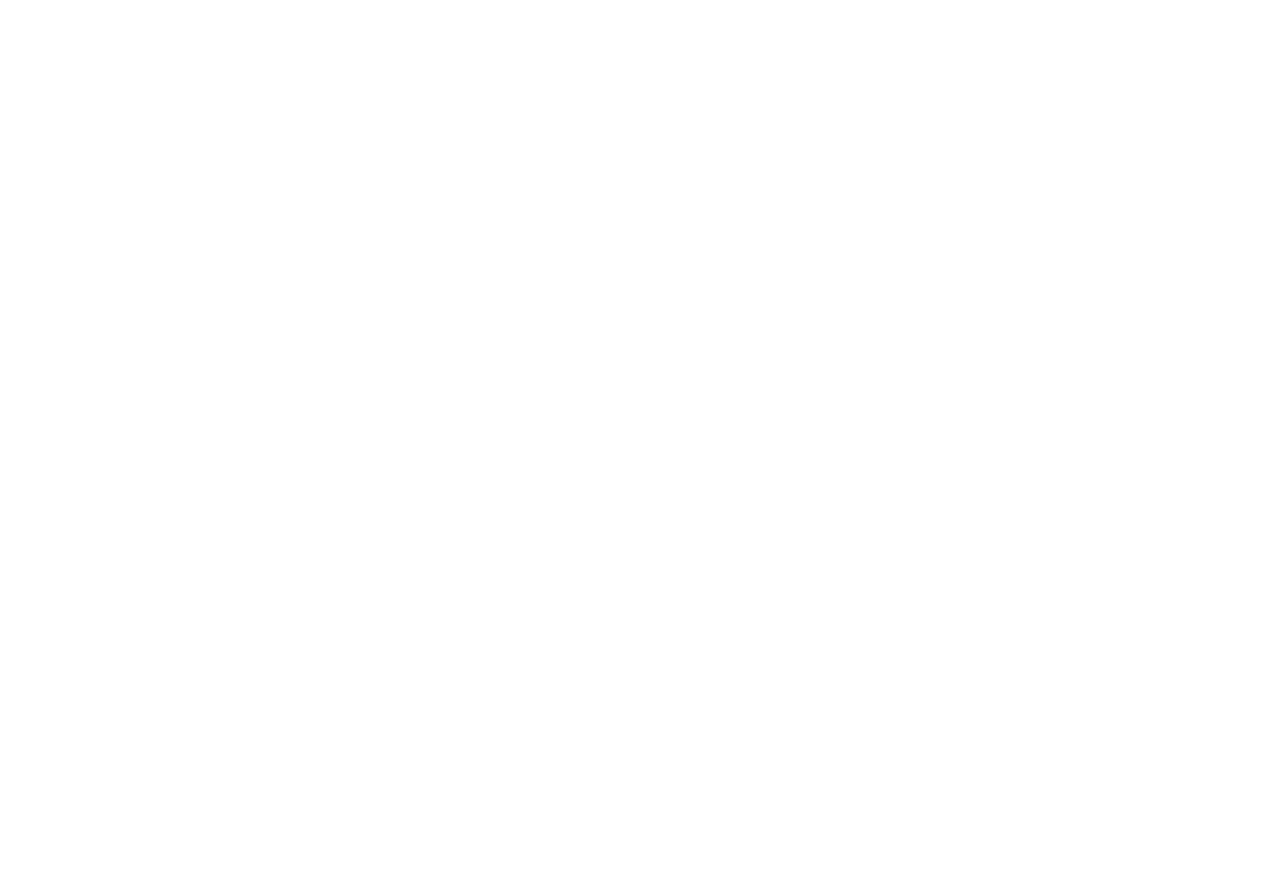
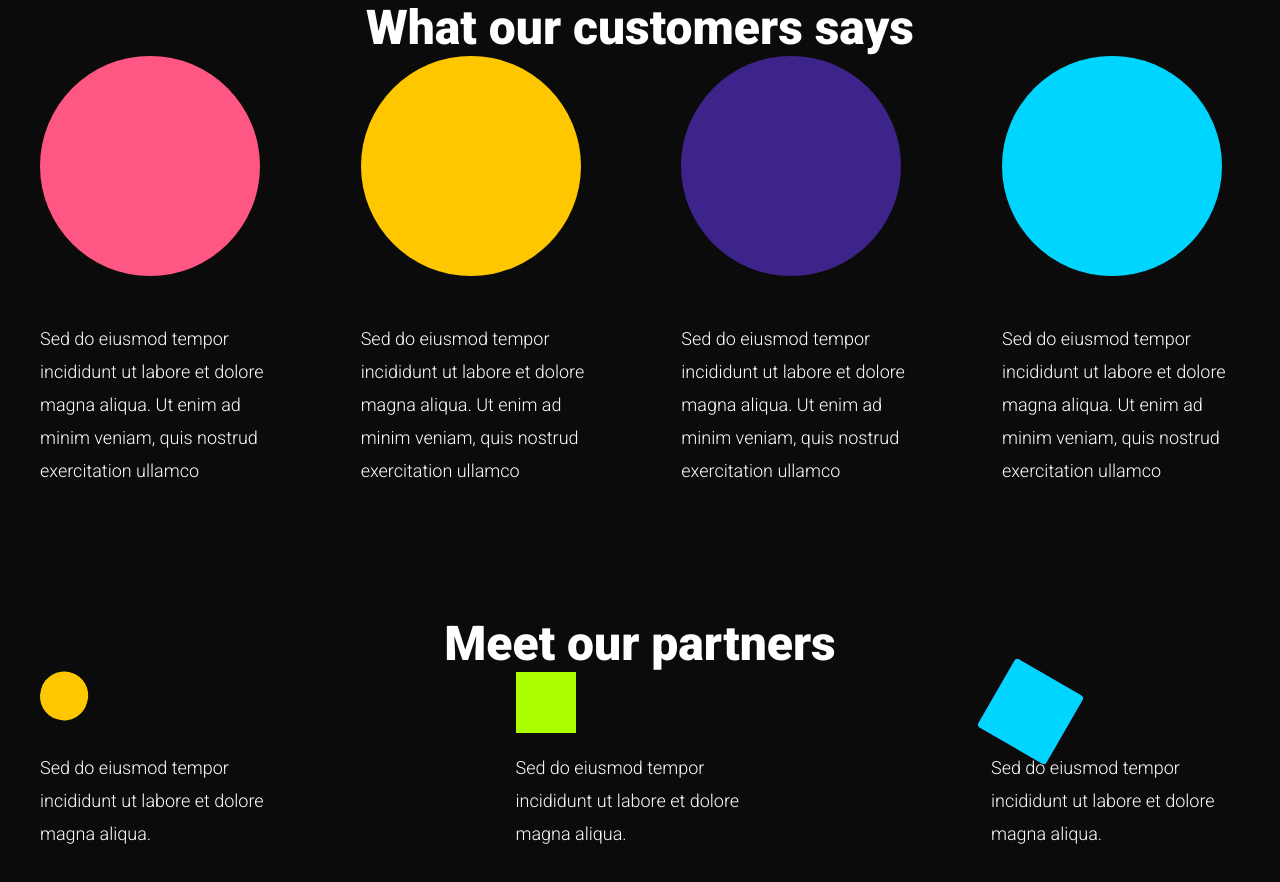
Before and after one commit to VetaWhale/team-site-test, a plain HTML site: page index.html in a window 1280 px wide. Before the commit the page ends 800 px from the top, so only its background shows below. Drawn offline with Linux system fonts and the light colour scheme; files that its build step writes are made by us from their sources; a web font is replaced by a local one.

Commit message:
add 13-24 blocks

```diff
--- /dev/null
+++ b/css/footer.css
@@ -0,0 +1,54 @@
+.footer__title-wrapper {
+    display: flex;
+    justify-content: center;
+}
+
+.footer__title {
+    font-weight: 900;
+    font-size: 48px;
+    line-height: 56px;
+}
+
+.footer-infos {
+    display: flex;
+    justify-content: space-between;
+    margin-bottom: 79px;
+}
+
+.footer-info {
+    display: flex;
+    flex-direction: column;
+    justify-content: space-between;
+}
+
+.footer-info-img_yellow {
+    display: inline-block;
+    width: 48.52px;
+    height: 48.45px;
+    border-radius: 100%;
+    background: linear-gradient(0deg, #FEC700, #FEC700), #FF0044;
+    transform: rotate(-75deg);
+}
+
+.footer-info-img_green {
+    display: inline-block;
+    width: 60.88px;
+    height: 60.91px;
+    background: #ADFF00;
+}
+
+.footer-info-img_blue {
+    display: inline-block;
+    width: 79.07px;
+    height: 79.07px;
+    background: linear-gradient(0deg, #00D5FF, #00D5FF), #FF00F8;
+    border-radius: 4px;
+    transform: rotate(30deg);
+}
+
+.footer-info-text {
+    width: 249px;
+    font-weight: 300;
+    font-size: 18px;
+    line-height: 33px;
+}
--- a/css/index.css
+++ b/css/index.css
@@ -1,8 +1,16 @@
-/* Шрифты для нашего сайта */
-/*
-font-family: 'Nunito', sans-serif;
-font-family: 'Oranienbaum', serif;
-font-family: 'Prata', serif;
-font-family: 'Rammetto One', cursive;
-font-family: 'Roboto', sans-serif;
-*/
+@import url('../css/section-review.css');
+@import url('../css/footer.css');
+
+body {
+    font-family: 'Roboto', sans-serif;
+    background: #0C0B0B;
+}
+
+.container {
+    margin: 0 auto;
+    max-width: 1200px;
+}
+
+p {
+    color: #FFFFFF;
+}
--- /dev/null
+++ b/css/section-review.css
@@ -0,0 +1,53 @@
+.section-review__title-wrapper {
+    display: flex;
+    justify-content: center;
+}
+
+.section-review__title {
+    font-weight: 900;
+    font-size: 48px;
+    line-height: 56px;
+}
+
+.reviews {
+    display: flex;
+    justify-content: space-between;
+    margin-bottom: 129px;
+}
+
+.review {
+    display: flex;
+    flex-direction: column;
+    justify-content: space-between;
+    gap: 46px;
+}
+
+.review-photo {
+    display: inline-block;
+    width: 220px;
+    height: 220px;
+    border-radius: 100%;
+}
+
+.review-photo_pink {
+    background: #FF5784;
+}
+
+.review-photo_yellow {
+    background: #FFC700;
+}
+
+.review-photo_purple {
+    background: #3D248A;
+}
+
+.review-photo_blue {
+    background: #00D5FF;
+}
+
+.review-text {
+    width: 238px;
+    font-weight: 300;
+    font-size: 18px;
+    line-height: 33px;
+}
--- a/index.html
+++ b/index.html
@@ -2,7 +2,7 @@
 <html lang="en">
   <head>
     <meta charset="UTF-8" />
-    <link rel="stylesheet" href="reset.css">
+    <link rel="stylesheet" href="reset.css" />
     <link rel="preconnect" href="https://fonts.googleapis.com" />
     <link rel="preconnect" href="https://fonts.gstatic.com" crossorigin />
     <link
@@ -14,7 +14,85 @@
   </head>
   <body>
     <header></header>
-    <main></main>
-    <footer></footer>
+    <main>
+      <div class="container">
+        <section class="section-review">
+          <div class="section-review__title-wrapper">
+            <p class="section-review__title">What our customers says</p>
+          </div>
+
+          <ul class="reviews">
+            <li class="review">
+              <div class="review-photo review-photo_pink"></div>
+              <div class="review-text-wrapper">
+                <p class="review-text">
+                  Sed do eiusmod tempor incididunt ut labore et dolore magna
+                  aliqua. Ut enim ad minim veniam, quis nostrud exercitation
+                  ullamco
+                </p>
+              </div>
+            </li>
+            <li class="review">
+              <div class="review-photo review-photo_yellow"></div>
+              <div class="review-text-wrapper">
+                <p class="review-text">
+                  Sed do eiusmod tempor incididunt ut labore et dolore magna
+                  aliqua. Ut enim ad minim veniam, quis nostrud exercitation
+                  ullamco
+                </p>
+              </div>
+            </li>
+            <li class="review">
+              <div class="review-photo review-photo_purple"></div>
+              <div class="review-text-wrapper">
+                <p class="review-text">
+                  Sed do eiusmod tempor incididunt ut labore et dolore magna
+                  aliqua. Ut enim ad minim veniam, quis nostrud exercitation
+                  ullamco
+                </p>
+              </div>
+            </li>
+            <li class="review">
+              <div class="review-photo review-photo_blue"></div>
+              <div class="review-text-wrapper">
+                <p class="review-text">
+                  Sed do eiusmod tempor incididunt ut labore et dolore magna
+                  aliqua. Ut enim ad minim veniam, quis nostrud exercitation
+                  ullamco
+                </p>
+              </div>
+            </li>
+          </ul>
+        </section>
+      </div>
+    </main>
+    <footer>
+      <div class="container">
+        <div class="footer__title-wrapper">
+          <p class="footer__title">Meet our partners</p>
+        </div>
+
+        <ul class="footer-infos">
+          <li class="footer-info">
+            <div class="footer-info-img_yellow"></div>
+            <p class="footer-info-text">
+              Sed do eiusmod tempor incididunt ut labore et dolore magna aliqua.
+            </p>
+          </li>
+          <li class="footer-info">
+            <div class="footer-info-img_green"></div>
+            <p class="footer-info-text">
+              Sed do eiusmod tempor incididunt ut labore et dolore magna aliqua.
+            </p>
+          </li>
+          <li class="footer-info">
+            <div class="footer-info-img_blue"></div>
+            <p class="footer-info-text">
+              Sed do eiusmod tempor incididunt ut labore et dolore magna aliqua.
+            </p>
+          </li>
+        </ul>
+      </div>
+    </footer>
   </body>
 </html>
```
